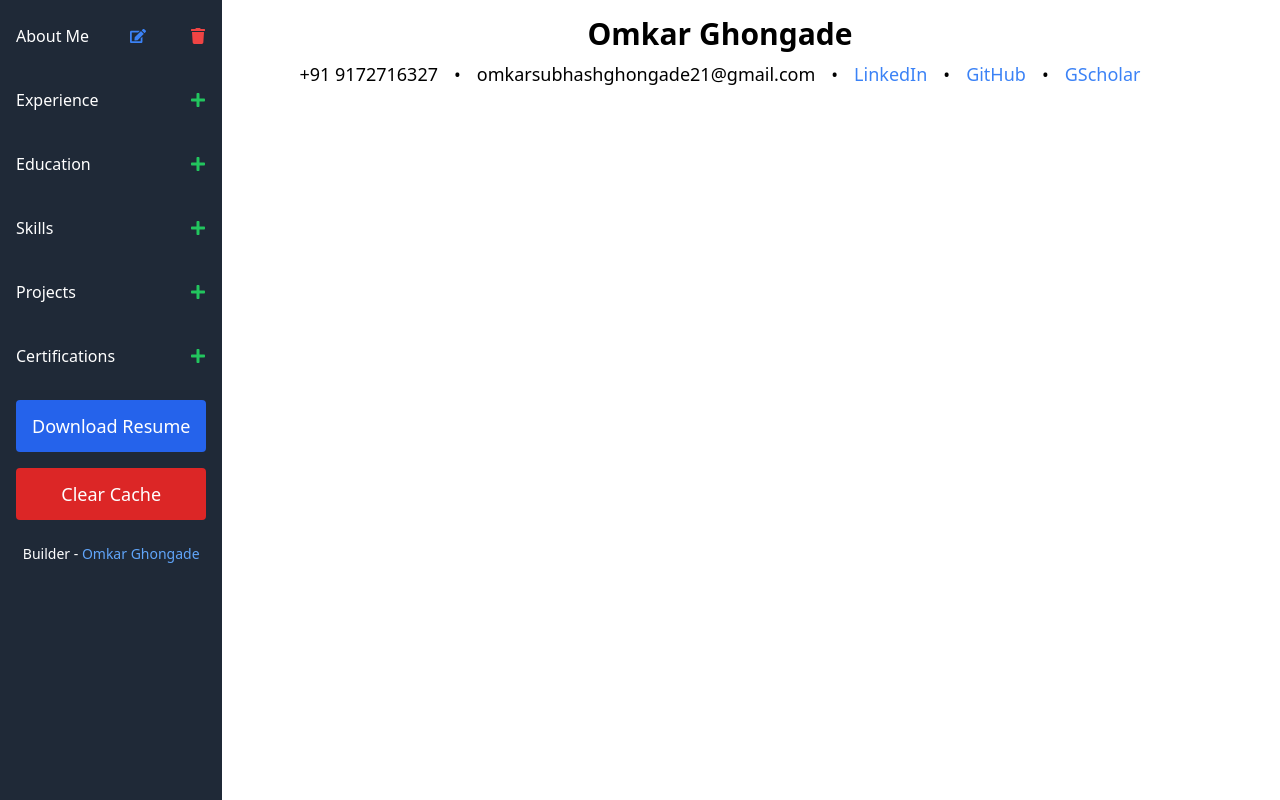
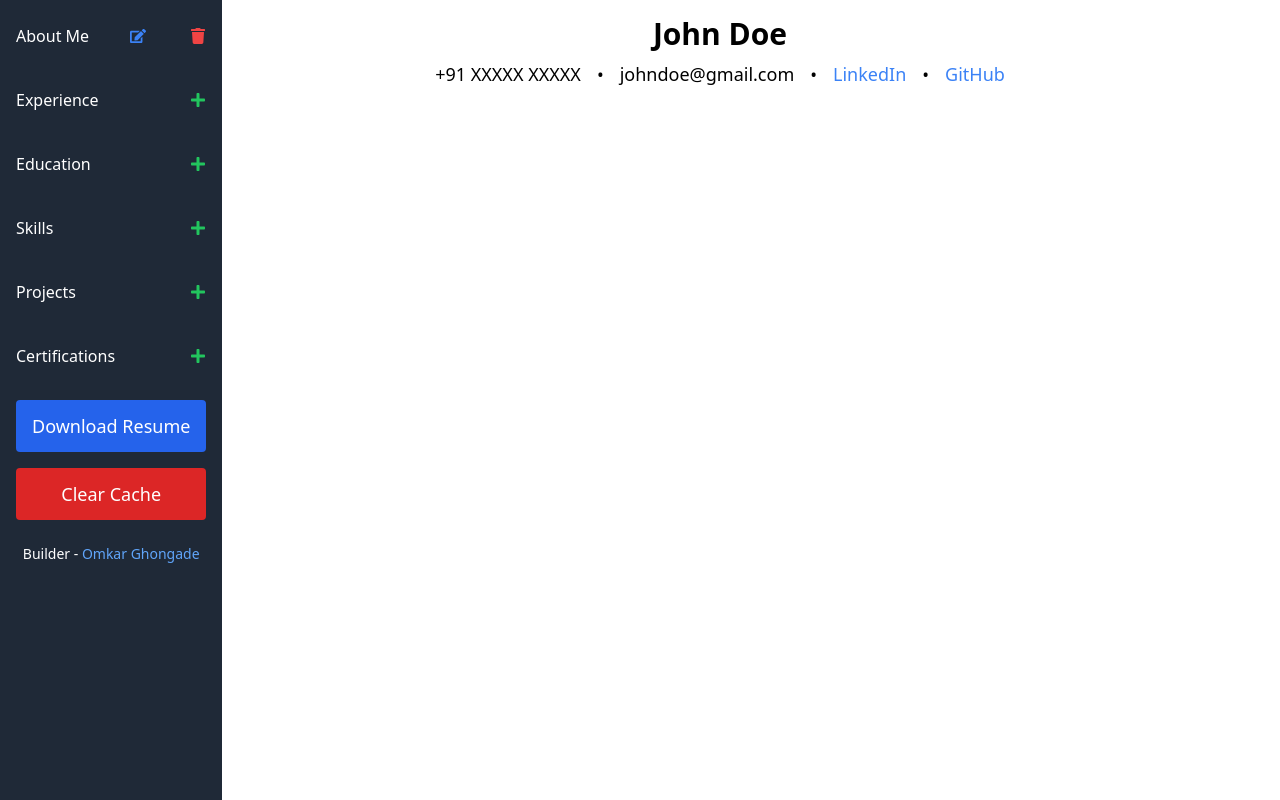
Before and after one commit to Omkar-Ghongade/Resume-Builder, a React (Vite) app in the folder client/: page / in a window 1280 px wide. Both pictures are taken after a click on the button 198 px from the left and 36 px from the top of the page. Built offline with nearby package versions, Linux system fonts and the light colour scheme.

Commit message:
about us - saving not done

```diff
--- a/client/src/App.jsx
+++ b/client/src/App.jsx
@@ -62,6 +62,8 @@ export default function App() {
 
   const handleEdit = (componentName) => {
     console.log(`Editing ${componentName}`);
+    localStorage.setItem('edit', componentName);
+    window.location.reload();
     // Add your edit logic here
   };
 
--- a/client/src/components/subcomponents/aboutUs.jsx
+++ b/client/src/components/subcomponents/aboutUs.jsx
@@ -1,21 +1,96 @@
-import React from 'react';
-import { FaEdit, FaTrash, FaPlus } from 'react-icons/fa';
+import React, { useState, useEffect } from 'react';
 
-export default function AboutUs({ onEdit, onDelete, onAdd }) {
+export default function AboutUs({ edit }) {
+  const [formVisible, setFormVisible] = useState(false);
+  const [formData, setFormData] = useState({
+    name: 'John Doe',
+    mobile: '+91 XXXXX XXXXX',
+    email: 'johndoe@gmail.com',
+    linkedin: 'https://linkedin.com/in/your-profile',
+    github: 'https://github.com/your-username'
+  });
+
+  const handleInputChange = (e) => {
+    const { name, value } = e.target;
+    setFormData({ ...formData, [name]: value });
+  };
+
+  const handleFormSubmit = (e) => {
+    e.preventDefault();
+    localStorage.setItem('edit', '');
+    setFormVisible(false);
+  };
+
+  useEffect(() => {
+    const edit = localStorage.getItem('edit');
+    console.log('Edit:', edit);
+    if (edit === 'About Me') {
+      setFormVisible(true);
+    }
+  }, [edit]);
+
   return (
     <div className="flex flex-col items-center">
-      <h1 className="text-3xl font-bold">Omkar Ghongade</h1>
-      <div className="mt-2 flex space-x-4 text-lg">
-        <span>+91 9172716327</span>
-        <span>•</span>
-        <span>omkarsubhashghongade21@gmail.com</span>
-        <span>•</span>
-        <a href="https://linkedin.com/in/your-profile" className="text-blue-500">LinkedIn</a>
-        <span>•</span>
-        <a href="https://github.com/your-username" className="text-blue-500">GitHub</a>
-        <span>•</span>
-        <a href="https://scholar.google.com/citations?user=your-google-scholar-id" className="text-blue-500">GScholar</a>
-      </div>
+      {formVisible ? (
+        <form onSubmit={handleFormSubmit} className="flex flex-col space-y-4">
+          <input
+            type="text"
+            name="name"
+            value={formData.name}
+            onChange={handleInputChange}
+            placeholder="Name"
+            className="border rounded px-2 py-1"
+          />
+          <input
+            type="text"
+            name="mobile"
+            value={formData.mobile}
+            onChange={handleInputChange}
+            placeholder="Mobile"
+            className="border rounded px-2 py-1"
+          />
+          <input
+            type="email"
+            name="email"
+            value={formData.email}
+            onChange={handleInputChange}
+            placeholder="Email"
+            className="border rounded px-2 py-1"
+          />
+          <input
+            type="url"
+            name="linkedin"
+            value={formData.linkedin}
+            onChange={handleInputChange}
+            placeholder="LinkedIn"
+            className="border rounded px-2 py-1"
+          />
+          <input
+            type="url"
+            name="github"
+            value={formData.github}
+            onChange={handleInputChange}
+            placeholder="GitHub"
+            className="border rounded px-2 py-1"
+          />
+          <button type="submit" className="bg-blue-500 text-white px-4 py-2 rounded">
+            Save
+          </button>
+        </form>
+      ) : (
+        <>
+          <h1 className="text-3xl font-bold">{formData.name}</h1>
+          <div className="mt-2 flex space-x-4 text-lg">
+            <span>{formData.mobile}</span>
+            <span>•</span>
+            <span>{formData.email}</span>
+            <span>•</span>
+            <a href={formData.linkedin} className="text-blue-500">LinkedIn</a>
+            <span>•</span>
+            <a href={formData.github} className="text-blue-500">GitHub</a>
+          </div>
+        </>
+      )}
     </div>
   );
 }
```
